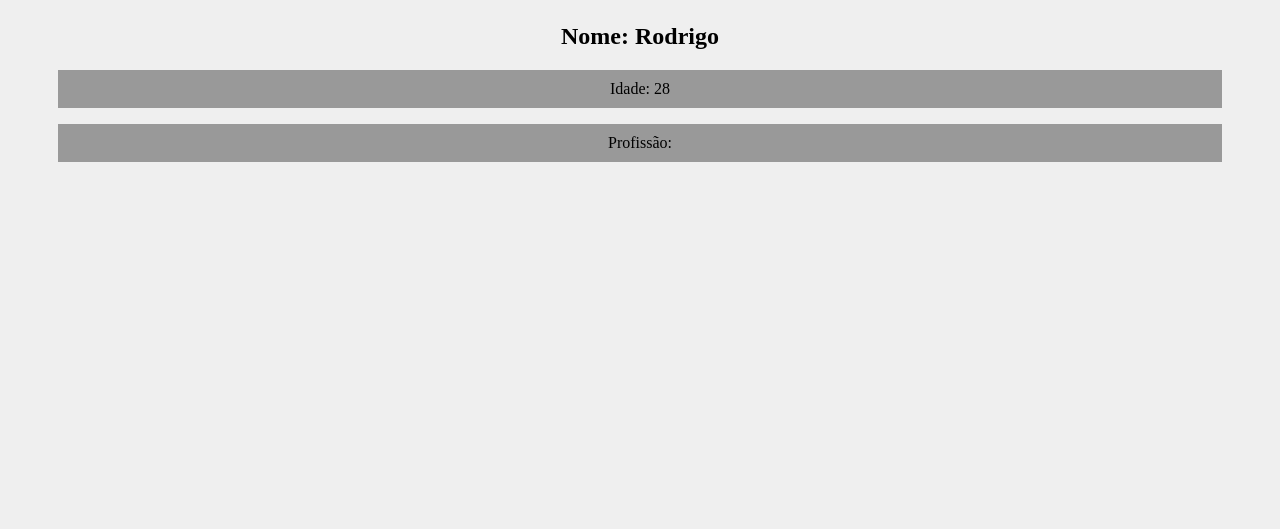
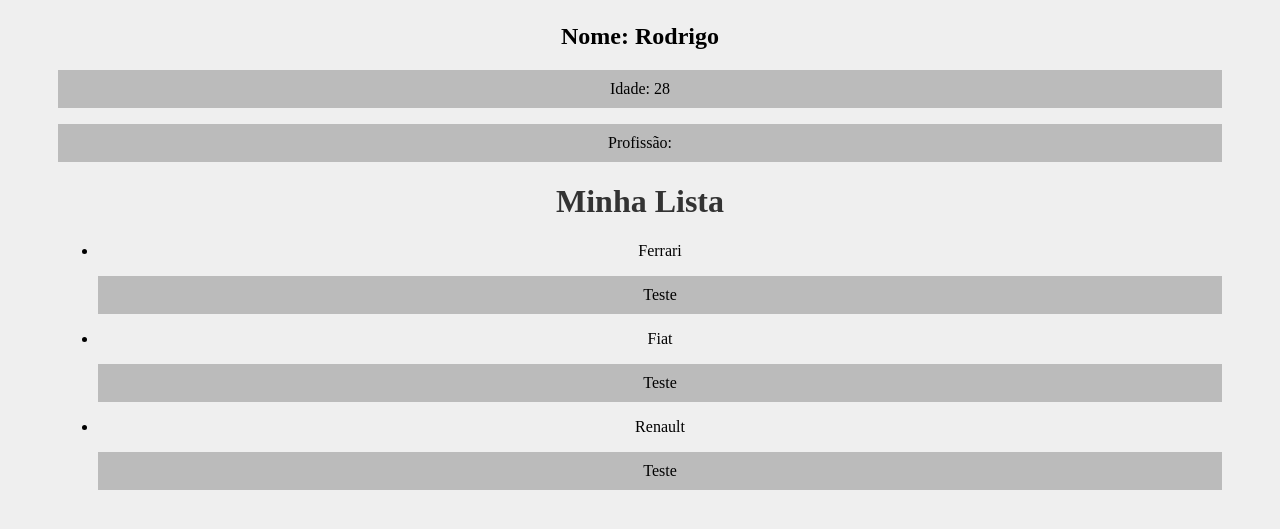
Before and after one commit to Mllara/react-project, a React (Create React App) app: page / in a window 1280 px wide. Shown: the part 643-1172 px from the top of the page. Before the commit the page ends 879 px from the top, so only its background shows below. Built offline with nearby package versions, Linux system fonts and the light colour scheme.

Commit message:
aula sete

```diff
--- a/src/App.js
+++ b/src/App.js
@@ -1,8 +1,9 @@
 import HelloWord from './Components/HelloWorld';
 import './App.css';
 import SayMyName from './Components/SayMyName';
-import Pessoa from './Components/Pessoa'
-import Frase from  './Components/Frase'
+import Pessoa from './Components/Pessoa';
+import Frase from  './Components/Frase';
+import List from './Components/List';
 
 function App() {
   const nome = 'Maria'
@@ -13,7 +14,14 @@ function App() {
         <Frase/>
         <SayMyName nome="Márcia"/>
         <SayMyName nome={nome} />
-        <Pessoa nome="Rodrigo"  idade="28" profissão="Programador" foto="https://www.google.com/url?sa=i&url=https%3A%2F%2Fwww.bbc.com%2Fportuguese%2Fgeral-37268918&psig=AOvVaw2CQr6qc9PstUIzRPPZ9DjE&ust=1678563688863000&source=images&cd=vfe&ved=0CBAQjRxqFwoTCPDropeP0v0CFQAAAAAdAAAAABAE" />
+        <Pessoa
+        nome="Rodrigo"
+        idade="28"
+        profissão="Programador"
+        foto="https://www.google.com/url?sa=i&url=https%3A%2F%2Fwww.bbc.com%2Fportuguese%2Fgeral-37268918&psig=AOvVaw2CQr6qc9PstUIzRPPZ9DjE&ust=1678563688863000&source=images&cd=vfe&ved=0CBAQjRxqFwoTCPDropeP0v0CFQAAAAAdAAAAABAE"
+
+        />
+        <List />
 
     </div>
   );
--- a/src/Components/Frase.module.css
+++ b/src/Components/Frase.module.css
@@ -8,7 +8,3 @@
     background-color: #333;
     margin: 0;
 }
-p {
-    background-color: #999;
-    padding: 10px;
-}
--- /dev/null
+++ b/src/Components/Item.js
@@ -0,0 +1,10 @@
+function Item(props){
+    return(
+        <>
+            <li>{props.marca}</li>
+            <p>Teste</p>
+        </>
+    )
+}
+
+export default Item
--- /dev/null
+++ b/src/Components/List.js
@@ -0,0 +1,17 @@
+import Item from './Item'
+
+function List() {
+    return(
+        <>
+            <h1>Minha Lista</h1>
+            <ul>
+                <Item  marca="Ferrari"/>
+                <Item marca="Fiat"/>
+                <Item marca="Renault"/>
+            </ul>
+        </>
+
+    )
+
+}
+export default List
--- a/src/index.css
+++ b/src/index.css
@@ -1,5 +1,6 @@
 body {
   padding: 50px;
+  padding-bottom: 500px;
   background-color: #efefef;
 }
 
```
